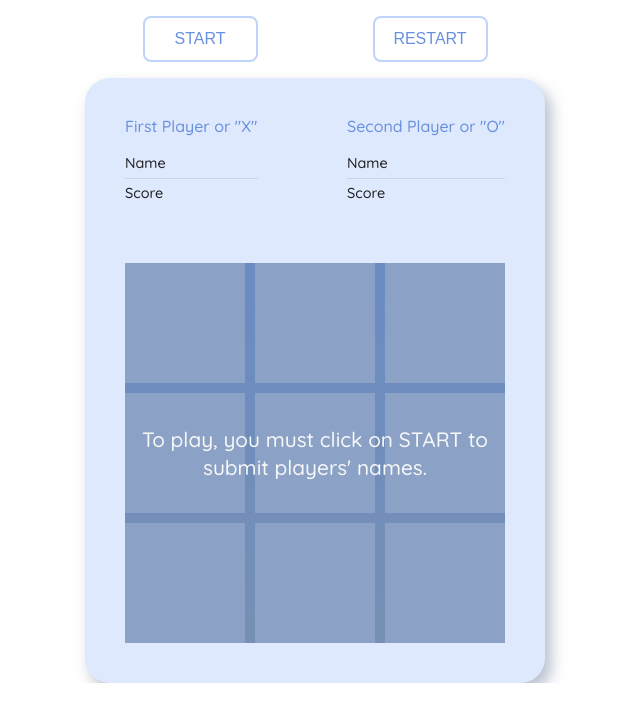
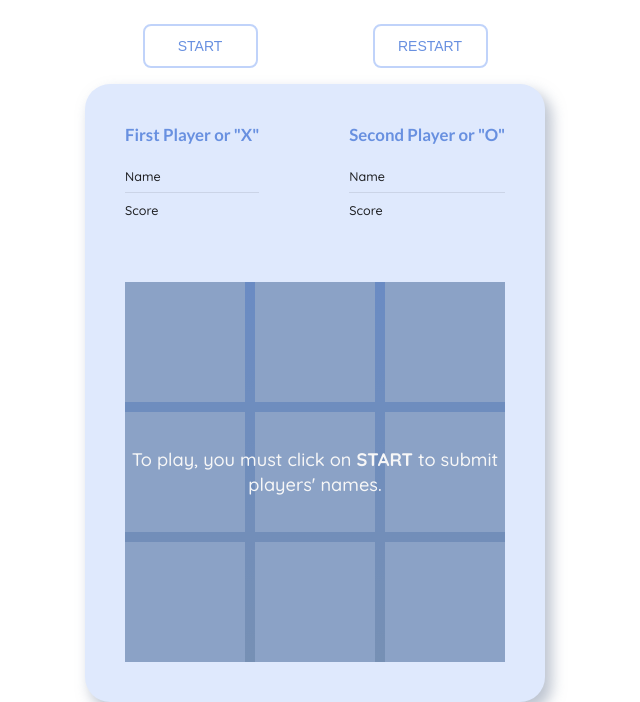
Before and after one commit to RossielCS/Tic-Tac-Toe-JS, a website: page index.html in a window 1280 px wide. Shown: the part 128-830 px from the top of the page, without its empty margins (325-965 px from the left). Drawn offline with nearby package versions, Linux system fonts and the light colour scheme.

Commit message:
Fix stylelint errors

```diff
--- a/assets/stylesheets/style.scss
+++ b/assets/stylesheets/style.scss
@@ -1,5 +1,5 @@
 body {
-  font-family: 'Quicksand', sans-serif;
+  font-family: 'Quicksand', sans-serif !important;
 }
 
 h1 {
@@ -9,6 +9,11 @@ h1 {
   font-weight: 500;
   font-size: 4rem;
   color: #9dbbf8;
+  font-family: 'Quicksand', sans-serif;
+}
+
+h2 {
+  font-size: 1.2rem;
 }
 
 .buttons-game {
--- a/index.html
+++ b/index.html
@@ -5,7 +5,6 @@
   <meta name="viewport" content="width=device-width, initial-scale=1.0">
   <link href="https://fonts.googleapis.com/css2?family=Quicksand:wght@300;500;700&display=swap" rel="stylesheet">
   <link rel="stylesheet" href="https://cdnjs.cloudflare.com/ajax/libs/semantic-ui/2.2.13/semantic.min.css">
-  <link rel="stylesheet" href="/assets/stylesheets/reset.css">
   <link rel="stylesheet" href="/css/style.css">
 
   <title>Tic Tac Toe</title>
```
Also changed, not shown: README.md, css/style.css, 1 other file.
